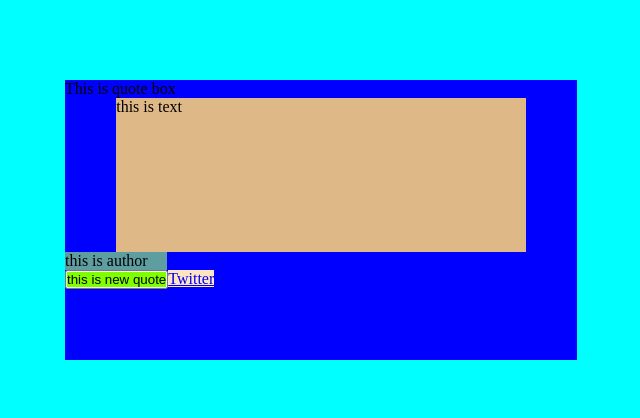
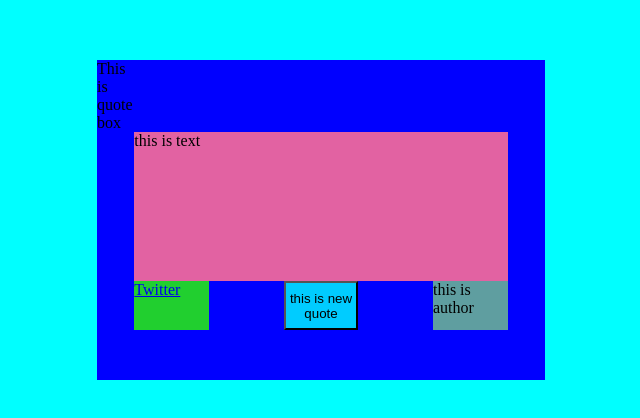
Before and after one commit to deepelegant99/random_quote_machine, a React (Create React App) app: page / in a window 1280 px wide. Shown: the part 180-598 px from the top of the page, without its empty margins (319-959 px from the left). Built offline with nearby package versions, Linux system fonts and the light colour scheme.

Commit message:
created general layout for quote box

```diff
--- a/src/css/App.css
+++ b/src/css/App.css
@@ -23,27 +23,52 @@ body #root {
 
 body #root #quote-box {
   background-color: blue;
-  width: 40%;
-  height: 35%;
+  width: 35%;
+  height: 40%;
+  display: -ms-grid;
+  display: grid;
+  -ms-grid-columns: (1fr)[12];
+      grid-template-columns: repeat(12, 1fr);
+  -ms-grid-rows: (1fr)[6];
+      grid-template-rows: repeat(6, 1fr);
+      grid-template-areas: ". . . . . . . . . . . ."
+ ". g g g g g g g g g g ."
+ ". g g g g g g g g g g ."
+ ". g g g g g g g g g g ."
+ ". t t . . b b . . a a ."
+ ". . . . . . . . . . . .";
 }
 
 body #root #quote-box #text {
-  background-color: burlywood;
-  width: 80%;
-  height: 55%;
-  margin: auto;
+  background-color: #e262a2;
+  -ms-grid-row: 2;
+  -ms-grid-row-span: 3;
+  -ms-grid-column: 2;
+  -ms-grid-column-span: 10;
+  grid-area: g;
 }
 
 body #root #quote-box #author {
   background-color: cadetblue;
-  width: 20%;
+  -ms-grid-row: 5;
+  -ms-grid-column: 10;
+  -ms-grid-column-span: 2;
+  grid-area: a;
 }
 
-body #root #quote-box button #new-quote {
-  background-color: chartreuse;
+body #root #quote-box button {
+  background-color: #00ccff;
+  -ms-grid-row: 5;
+  -ms-grid-column: 6;
+  -ms-grid-column-span: 2;
+  grid-area: b;
 }
 
 body #root #quote-box #tweet-quote {
-  background-color: bisque;
+  -ms-grid-row: 5;
+  -ms-grid-column: 2;
+  -ms-grid-column-span: 2;
+  grid-area: t;
+  background-color: #21cf2f;
 }
 /*# sourceMappingURL=App.css.map */
--- a/src/css/App.scss
+++ b/src/css/App.scss
@@ -16,27 +16,40 @@ body {
 
     #quote-box {
       background-color: blue;
-      width: 40%;
-      height: 35%;
+      width: 35%;
+      height: 40%;
+      display: grid;
+      grid-template-columns: repeat(12, 1fr);
+      grid-template-rows: repeat(6, 1fr);
+      grid-template-areas:
+      ". . . . . . . . . . . ."
+      ". g g g g g g g g g g ."
+      ". g g g g g g g g g g ."
+      ". g g g g g g g g g g ."
+      ". t t . . b b . . a a ."
+      ". . . . . . . . . . . .";
 
       #text{
-          background-color: burlywood;
-          width: 80%;
-          height: 55%;
-          margin: auto;
+          background-color: rgb(226, 98, 162);
+          grid-area: g;
+
       }
       #author{
           background-color: cadetblue;
-          width: 20%;
+          grid-area: a;
+
       }
       button{
+        background-color: rgb(0, 204, 255);
+        grid-area: b;
           #new-quote{
-              background-color: chartreuse;
+
           }
       }
 
       #tweet-quote{
-        background-color: bisque;
+        grid-area: t;
+        background-color: rgb(33, 207, 47);
       }
 
     }
```
Also changed, not shown: 1 other file (tests, documents, lock files or other folders).
